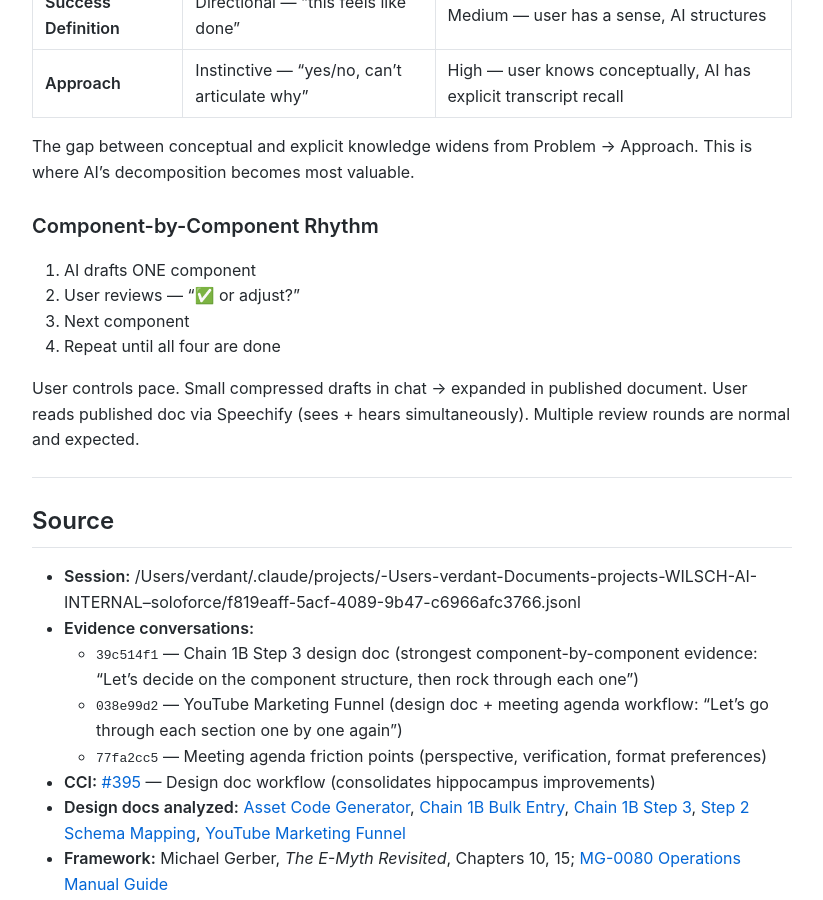
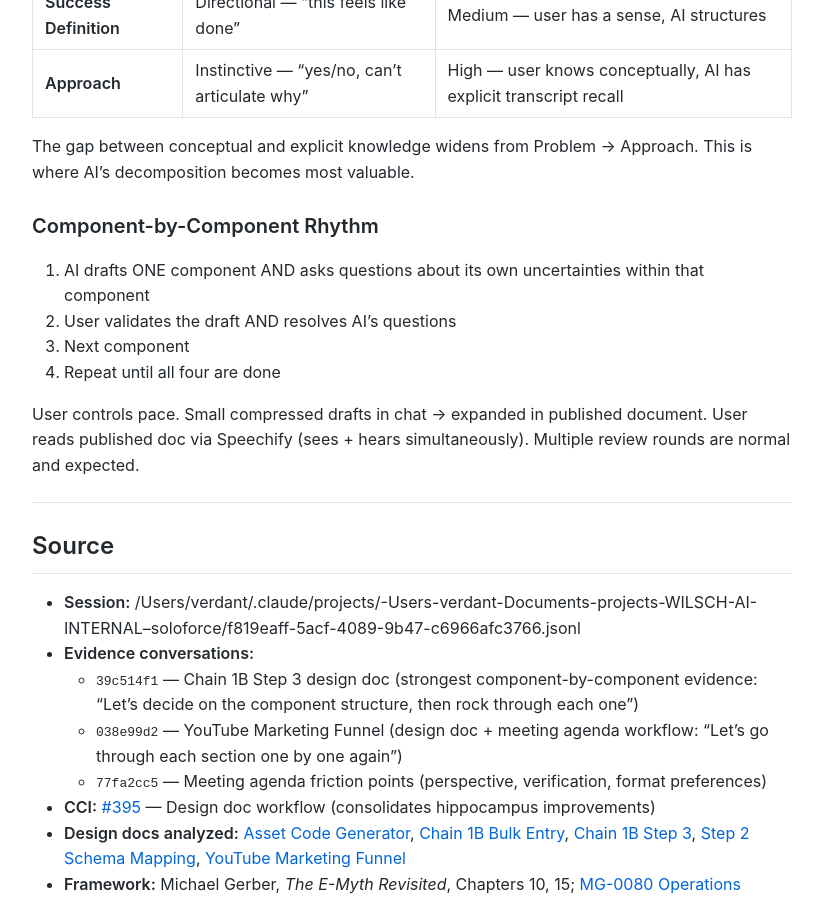
Before and after one commit to MariusWilsch/public-wilsch-ai-pages, a Jekyll site: the page built from global/design-doc-methodology.md, in a window 1280 px wide and 900 px high, scrolled down 3494 px. Shown: the whole window, without its empty margins (228-1051 px from the left). Built offline with Jekyll 4.4.1, drawn with Linux system fonts in a browser that asks for light colours; our own code applies the rules of GitHub Pages for plain Markdown files.

Commit message:
Sync from hippocampus 2026-02-08

```diff
--- a/global/design-doc-methodology.md
+++ b/global/design-doc-methodology.md
@@ -92,8 +92,8 @@ The gap between conceptual and explicit knowledge widens from Problem → Approa
 
 ### Component-by-Component Rhythm
 
-1. AI drafts ONE component
-2. User reviews — "✅ or adjust?"
+1. AI drafts ONE component AND asks questions about its own uncertainties within that component
+2. User validates the draft AND resolves AI's questions
 3. Next component
 4. Repeat until all four are done
 
```
